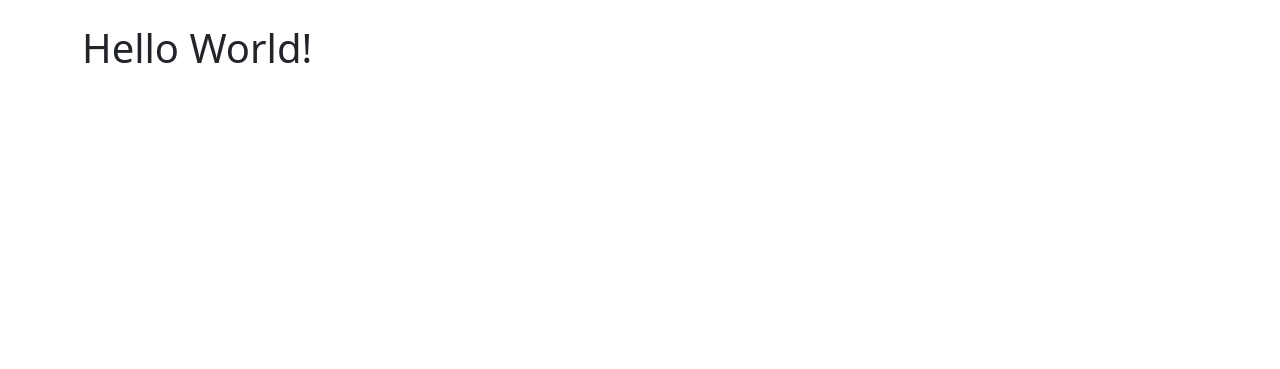
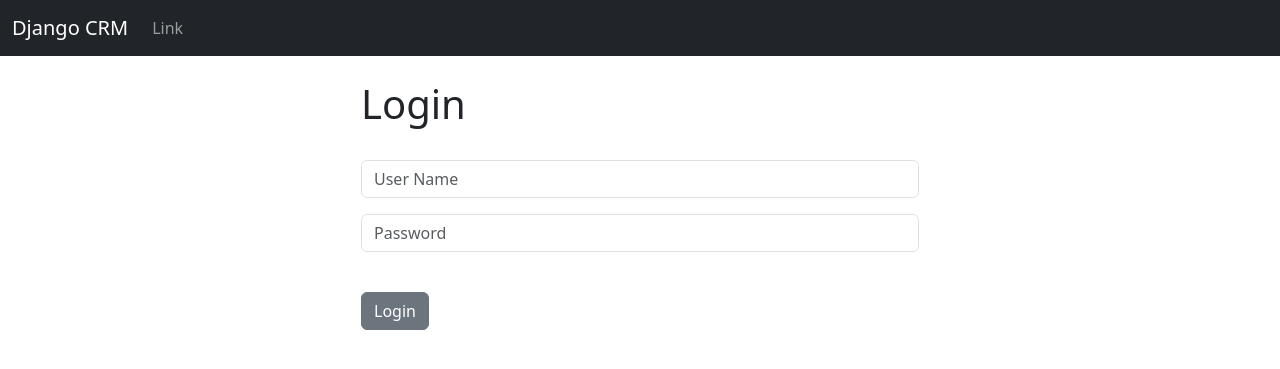
Before and after one commit to ducbinh2411/Banking-Web-based-Application, a Django app: page / in a window 1280 px wide. Shown: the top 369 px of the page. Run offline with Django 5.2, Linux system fonts and the light colour scheme.

Commit message:
Create login bar with username and password

```diff
--- a/website/templates/base.html
+++ b/website/templates/base.html
@@ -7,7 +7,7 @@
     <link href="https://cdn.jsdelivr.net/npm/bootstrap@5.3.3/dist/css/bootstrap.min.css" rel="stylesheet" integrity="sha384-QWTKZyjpPEjISv5WaRU9OFeRpok6YctnYmDr5pNlyT2bRjXh0JMhjY6hW+ALEwIH" crossorigin="anonymous">
   </head>
   <body>
-
+    {% include 'navbar.html' %}
     <div class="container">
       <br/>
       {% block content %}
--- a/website/templates/home.html
+++ b/website/templates/home.html
@@ -2,7 +2,27 @@
 
 {% block content %}
 
-<h1>Hello World!</h1>
+<div class="col-md-6 offset-md-3">
+
+<h1>Login</h1>
+<br/>
+
+<form method="POST" action="{% url 'home' %}">
+	{% csrf_token %}
+	<form>
+  <div class="mb-3">
+    <input type="text" class="form-control" name="username", placeholder="User Name" required>
+
+  </div>
+  <div class="mb-3">
+    <input type="password" class="form-control" name="password", placeholder="Password" required>
+  </div>
+  <br/>
+  <button type="submit" class="btn btn-secondary">Login</button>
+</form>
+
+</form>
+</div>
 
 
 {% endblock %}
--- /dev/null
+++ b/website/templates/navbar.html
@@ -0,0 +1,19 @@
+<nav class="navbar navbar-expand-lg navbar-dark bg-dark">
+  <div class="container-fluid">
+    <a class="navbar-brand" href="{% url 'home' %}">Django CRM</a>
+    <button class="navbar-toggler" type="button" data-bs-toggle="collapse" data-bs-target="#navbarSupportedContent" aria-controls="navbarSupportedContent" aria-expanded="false" aria-label="Toggle navigation">
+      <span class="navbar-toggler-icon"></span>
+    </button>
+    <div class="collapse navbar-collapse" id="navbarSupportedContent">
+      <ul class="navbar-nav me-auto mb-2 mb-lg-0">
+
+        <li class="nav-item">
+          <a class="nav-link" href="#">Link</a>
+        </li>
+
+
+      </ul>
+
+    </div>
+  </div>
+</nav>
--- a/website/urls.py
+++ b/website/urls.py
@@ -3,5 +3,6 @@ from django.urls import path
 from . import views
 urlpatterns = [
     path('', views.home, name='home'),
-
+    #path('login/', views.login_user, name='login'),
+    #path('logout/', views.logout_user, name='logout'),
 ]
--- a/website/views.py
+++ b/website/views.py
@@ -1,7 +1,14 @@
 from django.shortcuts import render
+from django.contrib.auth import authenticate, login, logout
+from django.contrib import messages
 
 
 
-# Create your views here.
 def home(request):
 	return render(request, 'home.html', {})
+
+def login_user(request):
+	pass
+
+def logout_user(request):
+	pass
```
